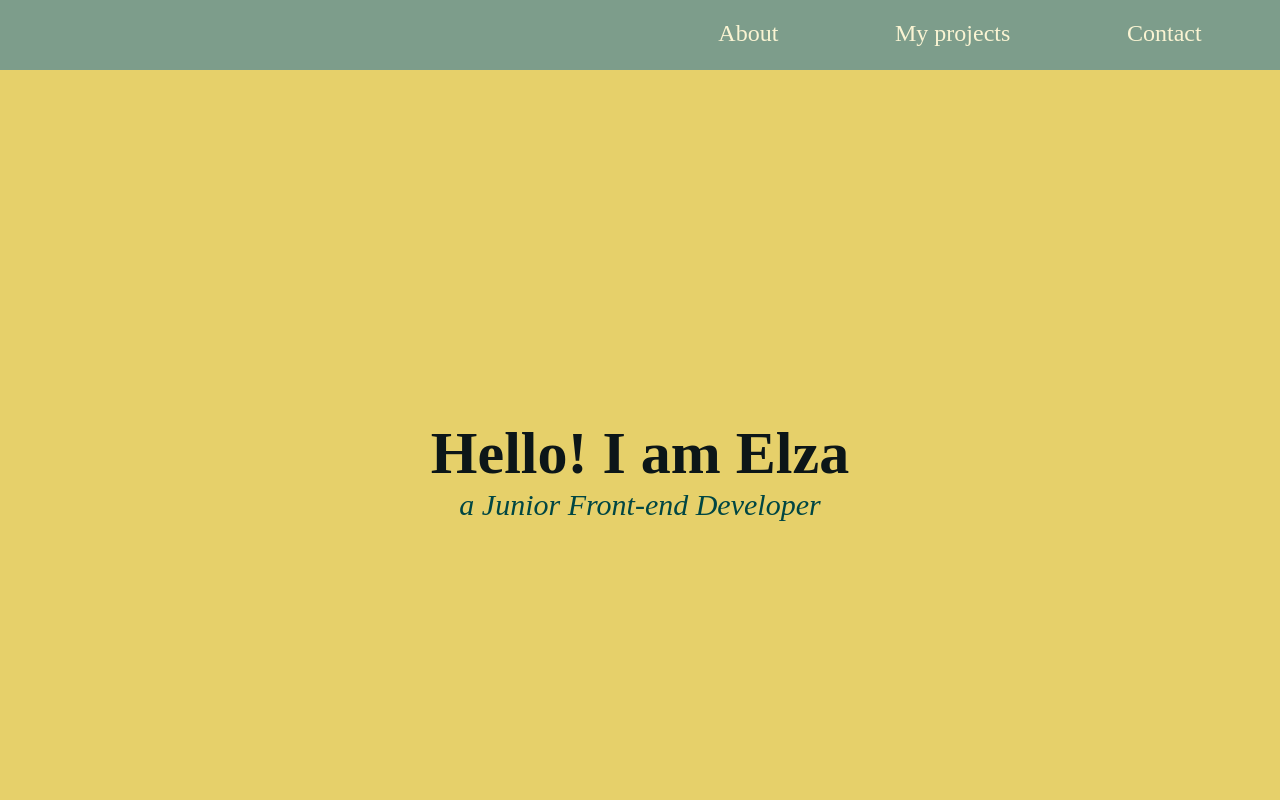
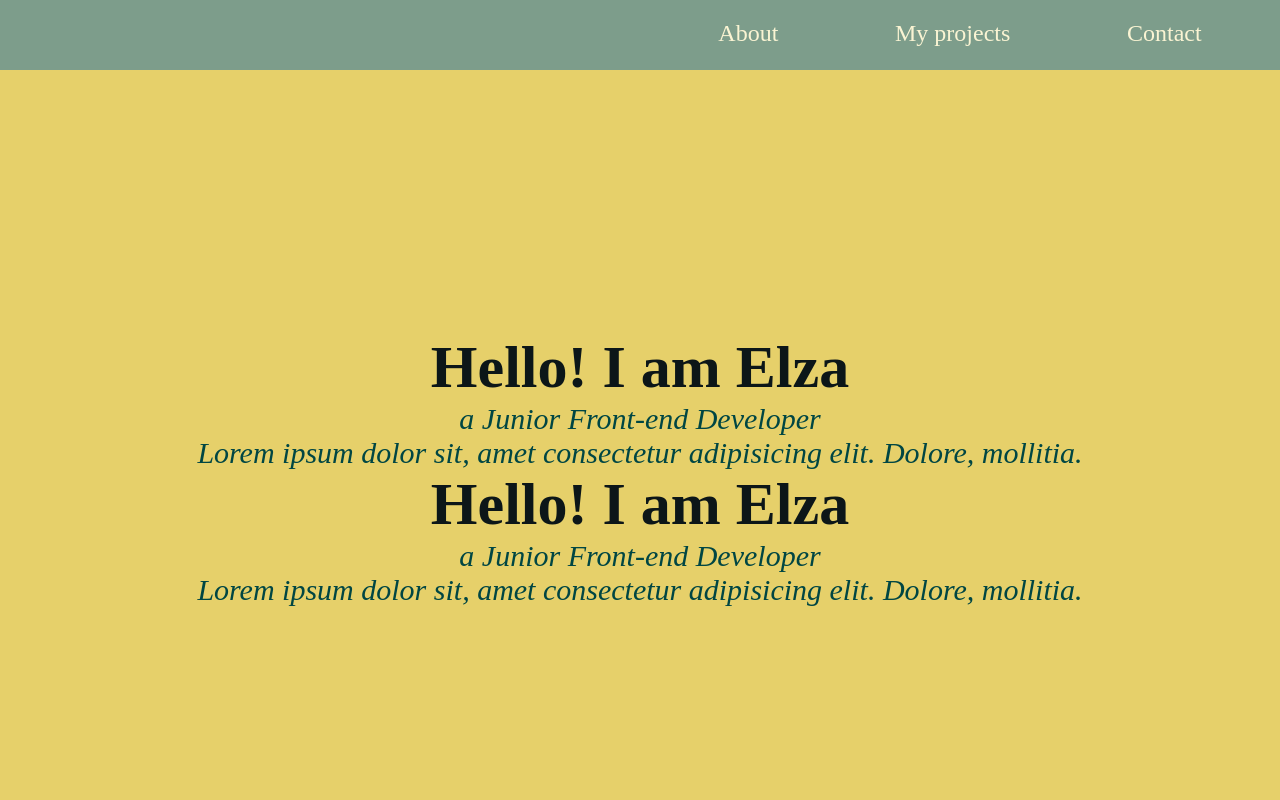
Before and after one commit to 5Elza5/Personal-Portfolio, a plain HTML site: page index.html in a window 1280 px wide. Shown: the top 800 px of the page. Drawn offline with Linux system fonts and the light colour scheme.

Commit message:
Ветка about и работа с ней

```diff
--- a/index.html
+++ b/index.html
@@ -29,6 +29,10 @@
     <section id="welcome-section">
       <h1>Hello! I am Elza</h1>
       <p>a Junior Front-end Developer</p>
+      <p>Lorem ipsum dolor sit, amet consectetur adipisicing elit. Dolore, mollitia.</p>
+      <h1>Hello! I am Elza</h1>
+      <p>a Junior Front-end Developer</p>
+      <p>Lorem ipsum dolor sit, amet consectetur adipisicing elit. Dolore, mollitia.</p>
     </section>
 
     <section id="projects">
```
